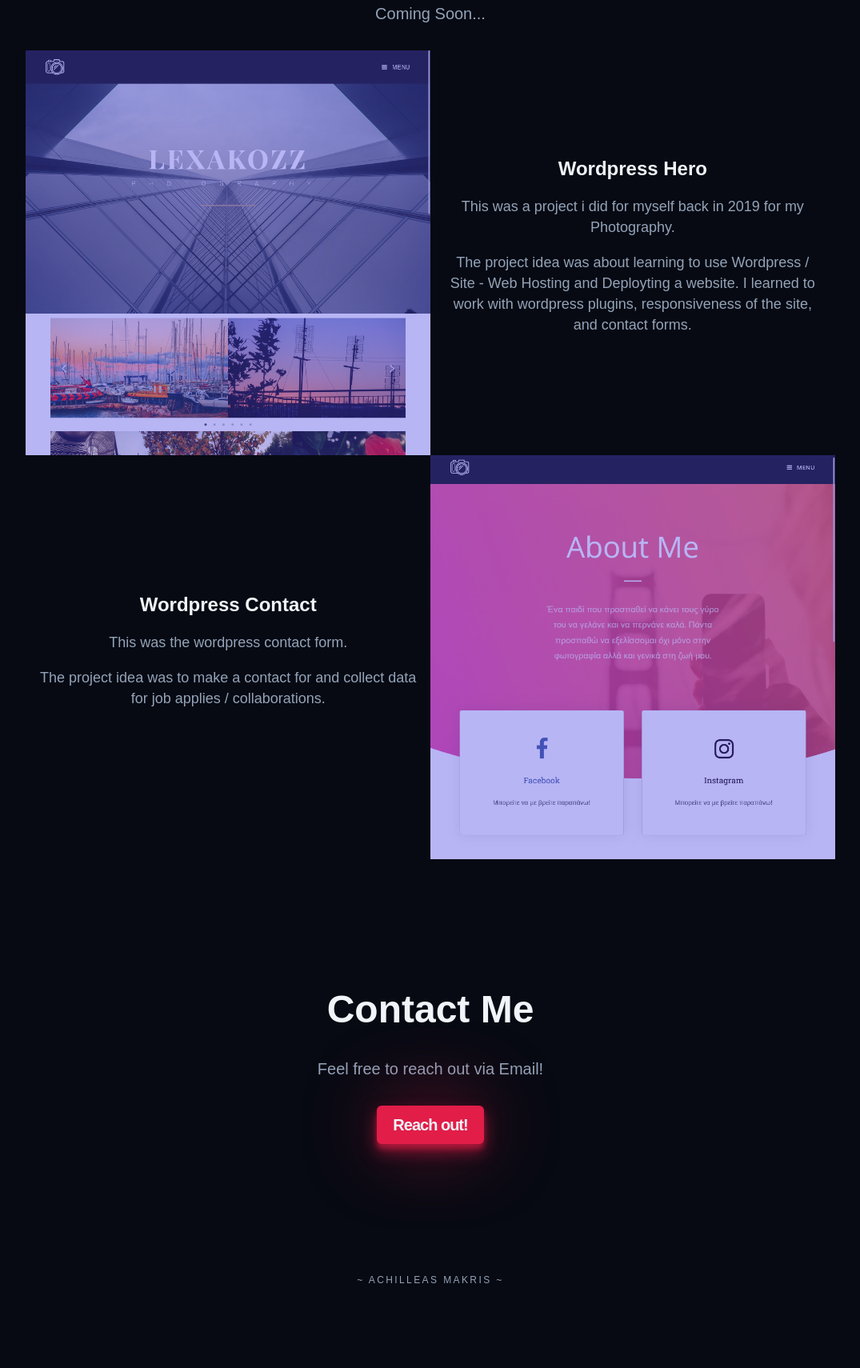
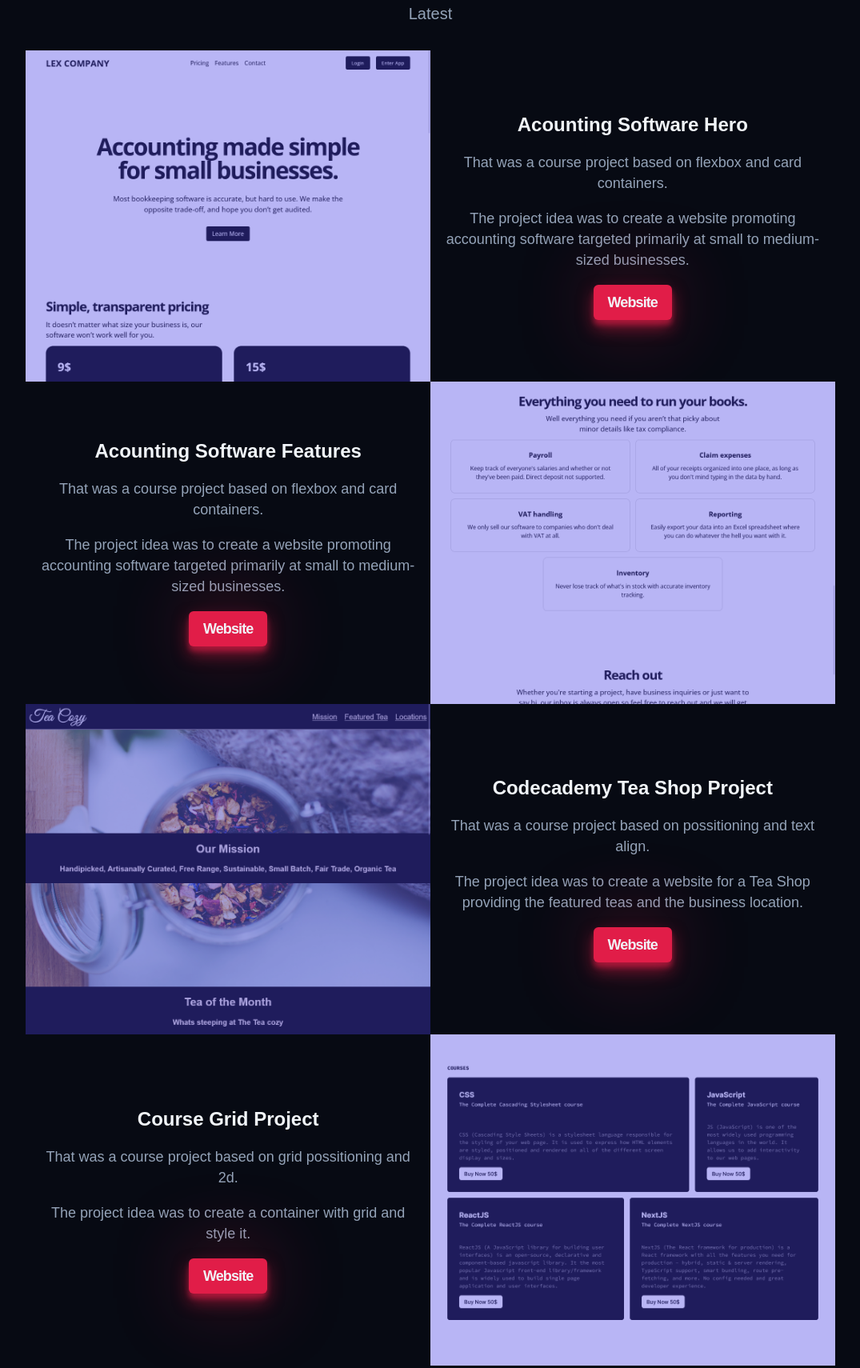
Before and after one commit to AchilleasMakris/Portfolio, a website built with Vite: page index.html in a window 1280 px wide. Shown: the part 2608-4318 px from the top of the page at 80% size, without its empty margins (102-1177 px from the left). Before the commit the page ends 4218 px from the top, so only its background shows below. Built offline with nearby package versions, Linux system fonts and the light colour scheme; some packages are replaced by stand-ins of ours; a web font is replaced by a local one.

Commit message:
added new projects

```diff
--- a/index.html
+++ b/index.html
@@ -179,28 +179,51 @@
 
         <section class="work container section">
             <h2 class="work__title">Projects</h2>
-            <p class="work__description">Coming Soon...</p>
+            <p class="work__description">Latest</p>
             <div class="work__container">
                 <!-- Project 1 -->
-                <h3 class="work__project-title">Wordpress Hero</h3>
+                <h3 class="work__project-title">Acounting Software Hero</h3>
                 <div class="work__img-wrapper work__image1">
-                    <img class="lazy loading" src="https://fakeimg.pl/900x900" data-src="/wp2.png" alt="Wordpress Site">
+                    <img class="lazy loading" src="https://fakeimg.pl/900x900" data-src="/featured1.png" alt="Acounting Software Hero">
                 </div>
                 <div class="work__project work__content1">
-                    <h3 class="work__project-subtitle">Wordpress Hero</h3>
+                    <h3 class="work__project-subtitle">Acounting Software Hero</h3>
 
-                    <p class="work__project-description1">This was a project i did for myself back in 2019 for my Photography. </p>
-                    <p class="work__project-description2">The project idea was about learning to use Wordpress / Site - Web Hosting and Deployting a website. I learned to work with wordpress plugins, responsiveness of the site, and contact forms.</p>
+                    <p class="work__project-description1">That was a course project based on flexbox and card containers. </p>
+                    <p class="work__project-description2">The project idea was to create a website promoting accounting software targeted primarily at small to medium-sized businesses.</p>
+                    <a class="btn work__project-btn" href="https://pricing-dusky.vercel.app/" target="_blank">Website</a>
                 </div>
                 <!-- Project 2 -->
-                <h3 class="work__project-title">Wordpress Contact</h3>
-                <div class="work__img-wrapper work__image2"> <img class="lazy loading" src="https://fakeimg.pl/900x900" data-src="/wp1.png" alt="Wordpress Contact Site">
+                <h3 class="work__project-title">Acounting Software Features</h3>
+                <div class="work__img-wrapper work__image2"> <img class="lazy loading" src="https://fakeimg.pl/900x900" data-src="/featured2.png" alt="Acounting Software Hero">
                 </div>
                 <div class="work__project work__content2">
-                    <h3 class="work__project-subtitle">Wordpress Contact</h3>
-                    <p class="work__project-description1">This was the wordpress contact form. </p>
-                    <p class="work__project-description2">The project idea was to make a contact for and collect data for job applies / collaborations.</p>
-
+                    <h3 class="work__project-subtitle">Acounting Software Features</h3>
+                    <p class="work__project-description1">That was a course project based on flexbox and card containers. </p>
+                    <p class="work__project-description2">The project idea was to create a website promoting accounting software targeted primarily at small to medium-sized businesses.</p>
+                    <a class="btn work__project-btn" href="https://pricing-dusky.vercel.app/" target="_blank">Website</a>
+                </div>
+                <!-- Project 3 -->
+                <h3 class="work__project-title">Codecademy Tea Shop Project</h3>
+                <div class="work__img-wrapper work__image3">
+                    <img class="lazy loading" src="https://fakeimg.pl/900x900" data-src="/featured4.png" alt="Codecademy Project">
+                </div>
+                <div class="work__project work__content3">
+                    <h3 class="work__project-subtitle">Codecademy Tea Shop Project</h3>
+                    <p class="work__project-description1">That was a course project based on possitioning and text align. </p>
+                    <p class="work__project-description2">The project idea was to create a website for a Tea Shop providing the featured teas and the business location.</p>
+                    <a class="btn work__project-btn" href="https://codecademy-tea-cozy.vercel.app/" target="_blank">Website</a>
+                </div>
+                <!-- Project 4 -->
+                <h3 class="work__project-title">Course Grid Project</h3>
+                <div class="work__img-wrapper work__image4">
+                    <img class="lazy loading" src="https://fakeimg.pl/900x900" data-src="/featured3.png" alt="Course Grid Project">
+                </div>
+                <div class="work__project work__content4">
+                    <h3 class="work__project-subtitle">Course Grid Project</h3>
+                    <p class="work__project-description1">That was a course project based on grid possitioning and 2d. </p>
+                    <p class="work__project-description2">The project idea was to create a container with grid and style it.</p>
+                    <a class="btn work__project-btn" href="https://pricing-grid-flexbox-2d-1d-project.vercel.app/" target="_blank">Website</a>
                 </div>
             </div>
         </section>
```
Also changed, not shown: styles/components/work.css (+13 -45 lines), public/.png (added), public/certificate - Copy.jpg (deleted), public/featured1.png (added), public/featured2.png (added), public/featured3.png (added), public/featured4.png (added), public/site.png, public/site2.png.
